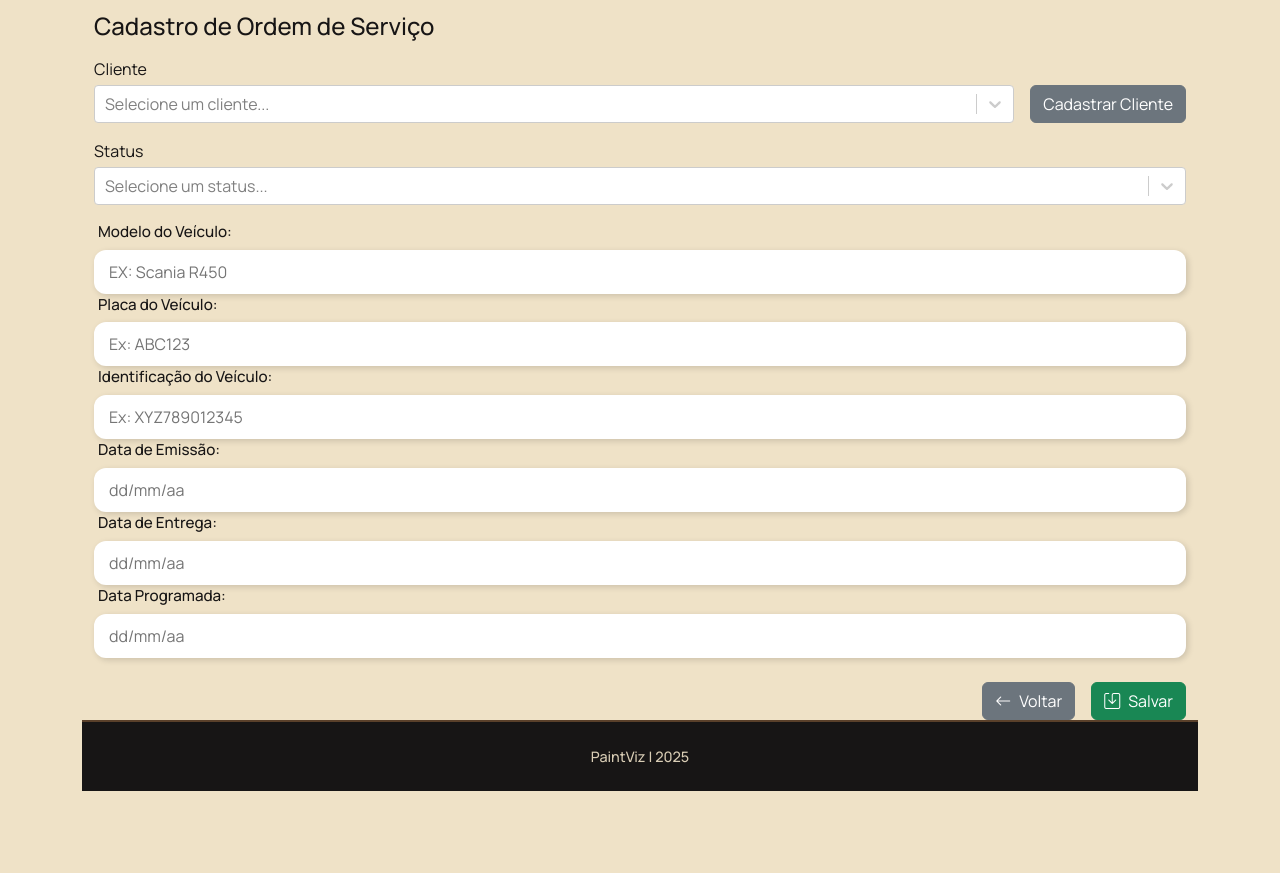
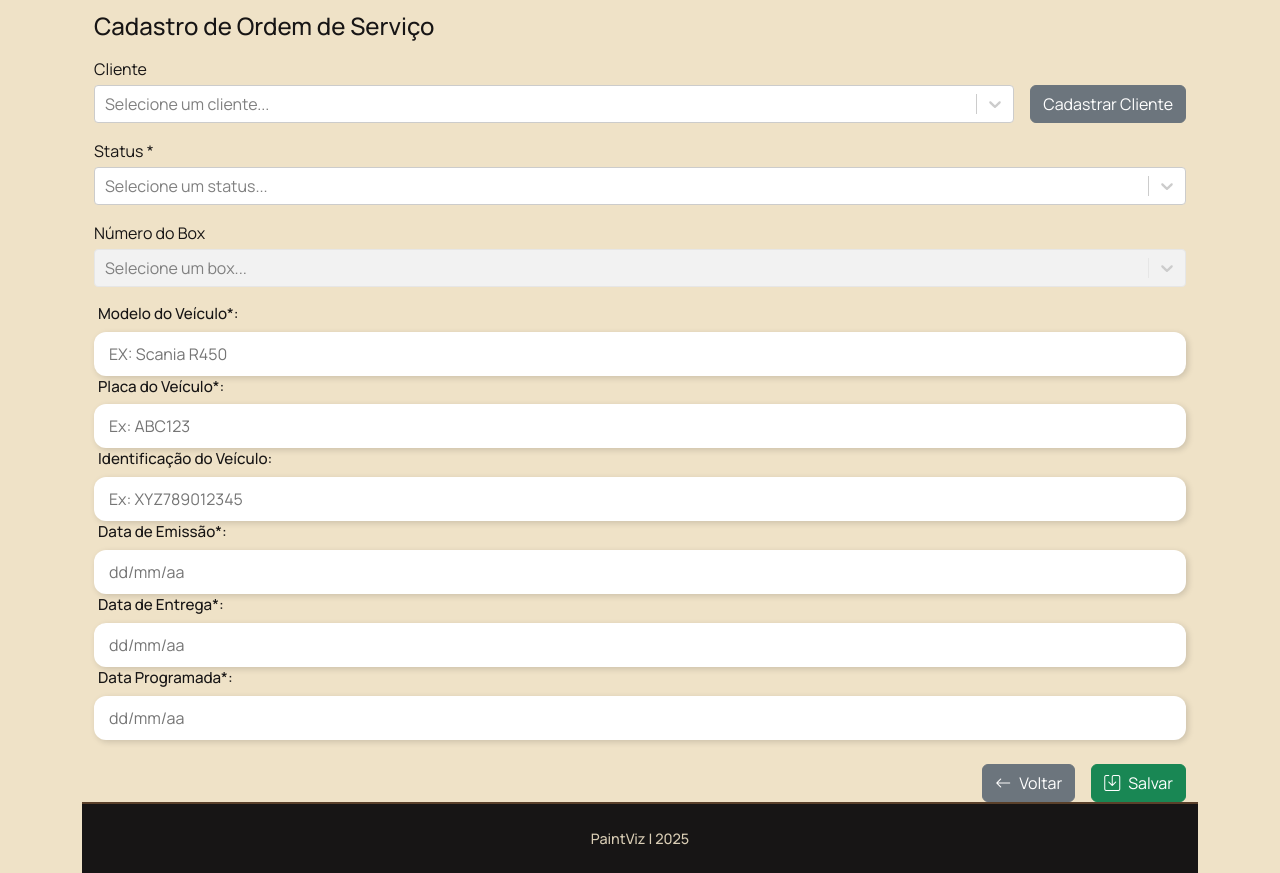
Before and after one commit to nicjulek/paintviz-front, a React (Create React App) app: page / in a window 1280 px wide. Shown: the part 900-1773 px from the top of the page. Before the commit the page ends 1691 px from the top, so only its background shows below. Built offline with nearby package versions, Linux system fonts and the light colour scheme; no server answers.

Commit message:
Validações para o forms de Ordem
Validações dos campos obrigatórios para cada tipo de status, e adição do seletor para o número box

```diff
--- a/src/components/FormularioOrdem/FormularioOrdem.tsx
+++ b/src/components/FormularioOrdem/FormularioOrdem.tsx
@@ -1,4 +1,4 @@
-import { useState, useEffect } from "react";
+import { useState, useEffect, useMemo } from "react";
 import Select from "react-select";
 import axios from "axios";
 import InputGenerico from "../InputGenerico/InputGenerico";
@@ -24,6 +24,7 @@ interface IOrdemFormData {
   data_emissao: string;
   data_entrega: string;
   data_programada: string;
+  numero_box: string;
 }
 
 const FormularioOrdem: React.FC<{ idDaOrdemParaEditar?: string | number }> = ({ idDaOrdemParaEditar }) => {
@@ -40,7 +41,24 @@ const FormularioOrdem: React.FC<{ idDaOrdemParaEditar?: string | number }> = ({
     data_emissao: "",
     data_entrega: "",
     data_programada: "",
+    numero_box: "",
   });
+
+  const isPreOrdem = useMemo(() => formData.id_status === '1', [formData.id_status]);
+  const isEmProducao = useMemo(() => formData.id_status === '3', [formData.id_status]);
+
+  const handleStatusChange = (selectedOption: any) => {
+    const newStatusId = selectedOption ? String(selectedOption.value) : "";
+
+    setFormData(prev => {
+      const newNumeroBox = newStatusId === '3' ? prev.numero_box : "";
+      return {
+        ...prev,
+        id_status: newStatusId,
+        numero_box: newNumeroBox,
+      };
+    });
+  };
 
   useEffect(() => {
     const idUsuario = localStorage.getItem("id_usuario");
@@ -94,16 +112,42 @@ const FormularioOrdem: React.FC<{ idDaOrdemParaEditar?: string | number }> = ({
     }
   }, [idDaOrdemParaEditar]);
 
+  //handleSubmit inclui as validações antes de enviar
   const handleSubmit = async (e: React.FormEvent) => {
     e.preventDefault();
 
+    // --- SEÇÃO DE VALIDAÇÃO ---
+    if (isPreOrdem) {
+      if (!formData.data_emissao || !formData.modelo_veiculo || !formData.id_cliente || !formData.id_status) {
+        alert("Para Pré-Ordem, preencha todos os campos obrigatórios: Cliente, Status, Modelo e Data de Emissão.");
+        return; // Para a submissão
+      }
+    } else { // Validação para outros status
+      const camposObrigatorios = [
+        formData.id_cliente,
+        formData.id_status,
+        formData.modelo_veiculo,
+        formData.placa_veiculo,
+        formData.data_emissao,
+        formData.data_entrega,
+        formData.data_programada,
+      ];
+
+      if (isEmProducao) {
+        camposObrigatorios.push(formData.numero_box);
+      }
+
+      if (camposObrigatorios.some(field => !field)) {
+        alert("Preencha todos os campos obrigatórios para este status.");
+        return; // Para a submissão
+      }
+    }
+
     try {
       if (idDaOrdemParaEditar) {
-        // Requisição put para atualizar a ordem existente
         await axios.put(`http://localhost:3000/ordens-servico/${idDaOrdemParaEditar}`, formData);
         alert("Ordem atualizada com sucesso!");
       } else {
-        // Requisição post para criar uma nova ordem
         await axios.post("http://localhost:3000/ordens-servico", formData);
         alert("Ordem cadastrada com sucesso!");
       }
@@ -154,31 +198,36 @@ const FormularioOrdem: React.FC<{ idDaOrdemParaEditar?: string | number }> = ({
 
       {/* Seletor de Status */}
       <div className="flex-grow-1 mb-3">
-        <div>
-          <label className="block mb-1">Status</label>
-          <Select
-            options={status.map((s) => ({
-              value: s.id_status,
-              label: s.descricao,
-            }))}
-            onChange={(opt) =>
-              setFormData((prev) => ({
-                ...prev,
-
-                id_status: opt ? String(opt.value) : "",
-              }))
-            }
-            placeholder="Selecione um status..."
-            isSearchable
-          />
-        </div>
+        <label className="block mb-1">Status *</label>
+        <Select
+          options={status.map((s) => ({ value: s.id_status, label: s.descricao }))}
+          onChange={handleStatusChange} // Usa o handler customizado
+          value={status.map(s => ({ value: s.id_status, label: s.descricao })).find(s => s.value === Number(formData.id_status))}
+          placeholder="Selecione um status..."
+          isSearchable
+        />
       </div>
 
+      {/*eletor para Número do Box */}
+      <div className="flex-grow-1 mb-3">
+          <label className="block mb-1">Número do Box {isEmProducao && '*'}</label>
+          <Select
+              options={Array.from({ length: 20 }, (_, i) => ({
+                  value: `${i + 1}`,
+                  label: `${i + 1}`
+              }))}
+              value={formData.numero_box ? { value: formData.numero_box, label: formData.numero_box } : null}
+              onChange={(opt) => setFormData(prev => ({ ...prev, numero_box: opt ? opt.value : "" }))}
+              placeholder="Selecione um box..."
+              isDisabled={!isEmProducao} // Desabilitado se não estiver "Em Produção"
+          />
+      </div>
 
       {/* Inputs Genéricos */}
       <InputGenerico
         titulo="Modelo do Veículo"
         placeholder="EX: Scania R450"
+        required
         valor={formData.modelo_veiculo}
         onChange={(valor) =>
 
@@ -189,6 +238,8 @@ const FormularioOrdem: React.FC<{ idDaOrdemParaEditar?: string | number }> = ({
       <InputGenerico
         titulo="Placa do Veículo"
         placeholder="Ex: ABC123"
+        required={!isPreOrdem} // Obrigatório, exceto para pré-ordem
+        disabled={isPreOrdem}  // Desabilitado para pré-ordem
         valor={formData.placa_veiculo}
         onChange={(valor) =>
 
@@ -199,6 +250,7 @@ const FormularioOrdem: React.FC<{ idDaOrdemParaEditar?: string | number }> = ({
       <InputGenerico
         titulo="Identificação do Veículo"
         placeholder="Ex: XYZ789012345"
+        disabled={isPreOrdem}
         valor={formData.identificacao_veiculo}
         onChange={(valor) =>
 
@@ -209,6 +261,7 @@ const FormularioOrdem: React.FC<{ idDaOrdemParaEditar?: string | number }> = ({
       <InputGenerico
         titulo="Data de Emissão"
         placeholder="dd/mm/aa"
+        required
         valor={formData.data_emissao}
         onChange={(valor) =>
 
@@ -219,6 +272,8 @@ const FormularioOrdem: React.FC<{ idDaOrdemParaEditar?: string | number }> = ({
       <InputGenerico
         titulo="Data de Entrega"
         placeholder="dd/mm/aa"
+        required={!isPreOrdem}
+        disabled={isPreOrdem}
         valor={formData.data_entrega}
         onChange={(valor) =>
 
@@ -229,6 +284,8 @@ const FormularioOrdem: React.FC<{ idDaOrdemParaEditar?: string | number }> = ({
       <InputGenerico
         titulo="Data Programada"
         placeholder="dd/mm/aa"
+        required={!isPreOrdem}
+        disabled={isPreOrdem}
         valor={formData.data_programada}
         onChange={(valor) =>
 
--- a/src/components/InputGenerico/InputGenerico.tsx
+++ b/src/components/InputGenerico/InputGenerico.tsx
@@ -7,17 +7,21 @@ const InputGenerico: React.FC<InputGenericoProps> = ({
     placeholder = '',
     valor = '',
     onChange,
-    type = 'text'
+    type = 'text',
+    required = false,
+    disabled = false
 }) => {
     return(
         <div className = "input-generico">
-            <label className="input-label">{titulo}:</label>
+            <label className="input-label">{titulo}{required && '*'}:</label>
             <input
                 type={type}
                 className="input-campo"
                 placeholder={placeholder}
                 value={valor}
                 onChange={(e) => onChange?.(e.target.value)}
+                required={required}
+                disabled={disabled}
             />
         </div>
     );
--- a/src/types/types.ts
+++ b/src/types/types.ts
@@ -32,6 +32,8 @@ export interface InputGenericoProps {
   valor?: string;
   onChange?: (novoValor: string) => void;
   type?: string;
+  required?: boolean;
+  disabled?: boolean;
 }
 
 export interface AddCorProps {
```
